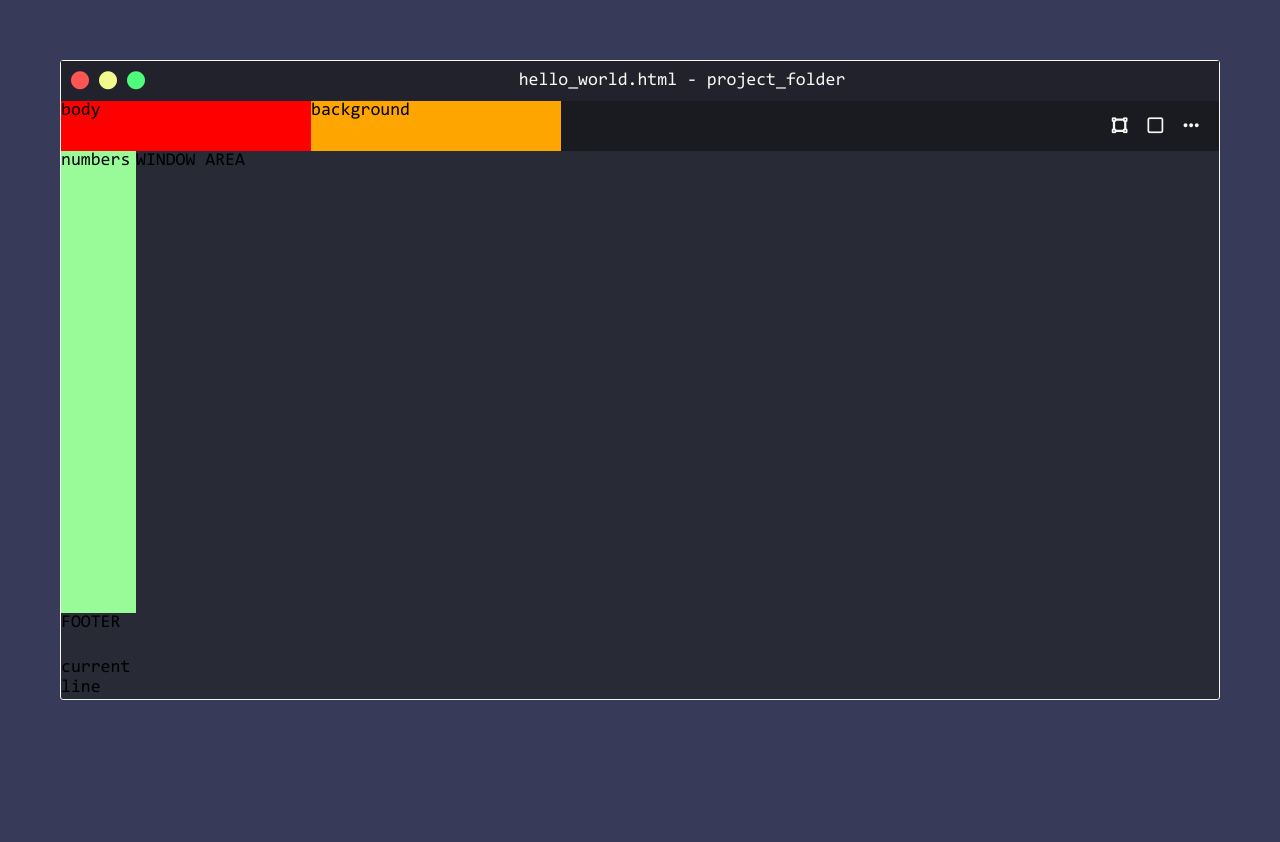
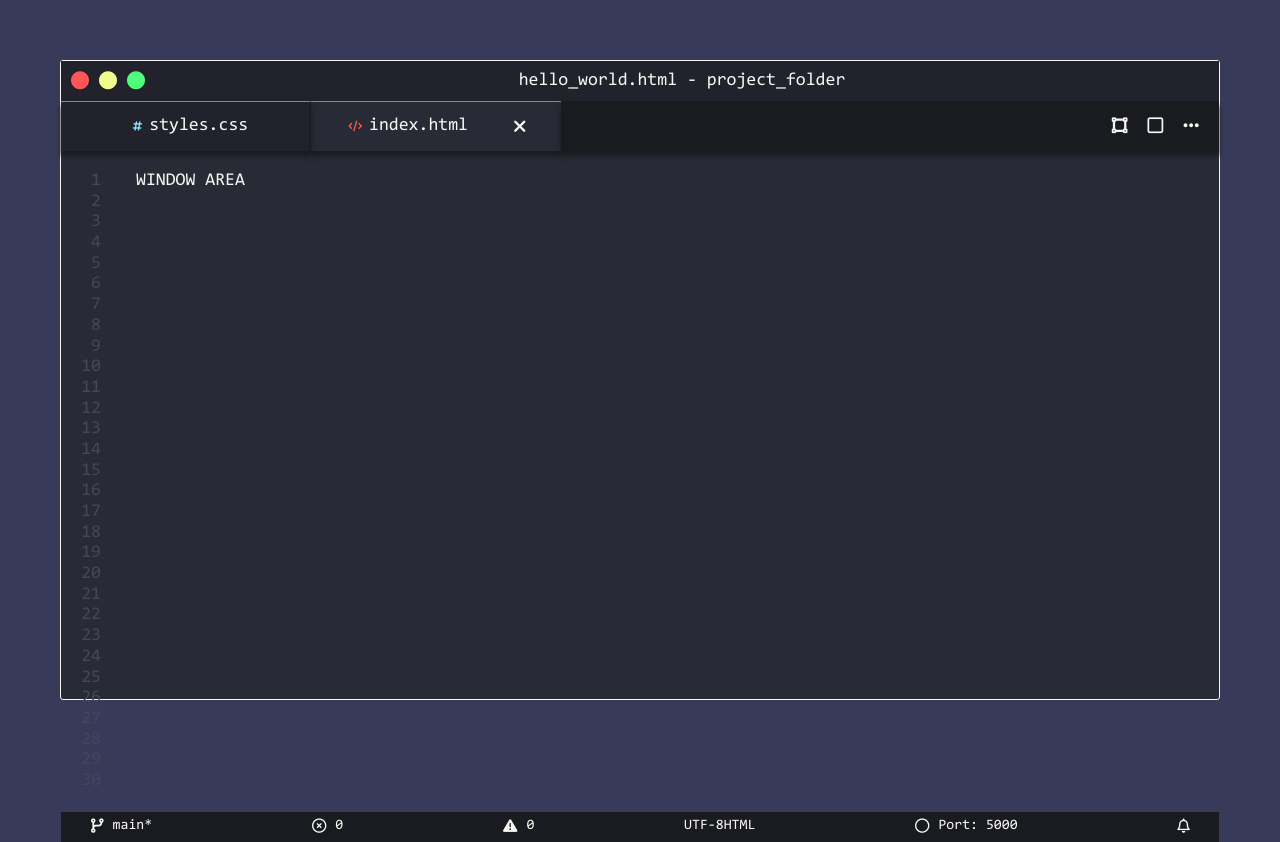
Before and after one commit to holjas/WhosAComputer, a plain HTML site: page index.html in a window 1280 px wide. Before the commit the page ends 800 px from the top, so only its background shows below. Drawn offline with nearby package versions, Linux system fonts and the light colour scheme.

Commit message:
looks awesome! :tada:

```diff
--- a/index.html
+++ b/index.html
@@ -23,9 +23,16 @@
           <p>hello_world.html - project_folder</p>
         </div>
 
-        <div class="tabOne">body</div>
-        <div class="tabTwo">background</div>
-        <div class="tabThree">current line</div>
+        <div class="tabOne flexDisplay">
+          <i class="fas fa-hashtag"></i>
+          <p>styles.css</p>
+        </div>
+
+        <div class="tabTwo flexDisplay">
+          <i class="fas fa-code"></i>
+          <p>index.html</p>
+          <i class="fas fa-times"></i>
+        </div>
 
         <div class="tabIcon flexDisplay">
           <i class="fas fa-vector-square"></i>
@@ -33,9 +40,66 @@
           <i class="fas fa-ellipsis-h"></i>
         </div>
 
-        <div class="lineNumber">numbers</div>
+        <div class="lineNumber">
+          <p>1</p>
+          <p>2</p>
+          <p>3</p>
+          <p>4</p>
+          <p>5</p>
+          <p>6</p>
+          <p>7</p>
+          <p>8</p>
+          <p>9</p>
+          <p>10</p>
+          <p>11</p>
+          <p>12</p>
+          <p>13</p>
+          <p>14</p>
+          <p>15</p>
+          <p>16</p>
+          <p>17</p>
+          <p>18</p>
+          <p>19</p>
+          <p>20</p>
+          <p>21</p>
+          <p>22</p>
+          <p>23</p>
+          <p>24</p>
+          <p>25</p>
+          <p>26</p>
+          <p>27</p>
+          <p>28</p>
+          <p>29</p>
+          <p>30</p>
+        </div>
+
         <div class="textWindow">WINDOW AREA</div>
-        <div class="footer">FOOTER</div>
+
+        <div class="footer flexDisplay">
+          <div class="flexDisplay">
+            <i class="fas fa-code-branch"></i>
+            <p>main*</p>
+          </div>
+          <div class="flexDisplay">
+            <i class="far fa-times-circle"></i>
+            <p>0</p>
+          </div>
+          <div class="flexDisplay">
+            <i class="fas fa-exclamation-triangle"></i>
+            <p>0</p>
+          </div>
+          <div class="flexDisplay">
+            <p>UTF-8</p>
+            <p>HTML</p>
+          </div>
+          <div class="flexDisplay">
+            <i class="far fa-circle"></i>
+            <p>Port: 5000</p>
+          </div>
+          <div class="flexDisplay">
+            <i class="far fa-bell"></i>
+          </div>
+        </div>
       </div>
     </section>
 
--- a/styles.css
+++ b/styles.css
@@ -127,6 +127,7 @@ i {
   flex-direction: row;
   justify-content: center;
   align-items: center;
+  color: var(--foreground);
 }
 section {
   height: 95vh;
@@ -138,8 +139,8 @@ section {
   border: 1px solid var(--foreground);
   border-radius: 3px;
   display: grid;
-  grid-template-columns: 75px 175px 250px 1fr;
-  grid-template-rows: 40px 50px 3.1fr 0.3fr;
+  grid-template-columns: 60px 190px 250px 1fr;
+  grid-template-rows: 40px 50px 4fr 30px;
   gap: 0px 0px;
   grid-template-areas:
     "fileName fileName fileName fileName"
@@ -153,7 +154,6 @@ section {
   background-color: var(--windowOutline);
   color: var(--foreground);
 }
-
 .fa-circle:nth-child(1) {
   color: var(--red);
 }
@@ -166,15 +166,34 @@ section {
 .fileName p {
   margin: 0 auto;
 }
-
+.tabOne i,
+.tabTwo i {
+  font-size: 0.6rem;
+  padding-right: 7px;
+}
+.tabOne i {
+  color: var(--cyan);
+}
+.tabTwo i:last-child {
+  color: var(--foreground);
+  font-size: 1rem;
+  margin-left: 35px;
+}
+.tabTwo i {
+  color: var(--red);
+}
 .tabOne {
   grid-area: tabOne;
-  background-color: red;
+  background-color: var(--windowOutline);
+  border-top: 1px solid var(--red);
+  border-right: 1px solid var(--black);
+  box-shadow: 0 5px 5px var(--black);
 }
 
 .tabTwo {
   grid-area: tabTwo;
-  background-color: orange;
+  border-top: 1px solid var(--red);
+  box-shadow: 0 5px 5px var(--black);
 }
 
 .tabIcon {
@@ -184,6 +203,7 @@ section {
   text-align: right;
   padding-right: 20px;
   background-color: var(--black);
+  box-shadow: 0 5px 5px var(--black);
 }
 .tabIcon i {
   padding-left: 20px;
@@ -191,13 +211,26 @@ section {
 
 .textWindow {
   grid-area: textWindow;
+  padding: 20px 15px;
 }
 .lineNumber {
+  padding: 20px;
+  text-align: right;
   grid-area: lineNumber;
-  background-color: palegreen;
+  color: var(--currentLine);
 }
 .footer {
   grid-area: footer;
+  background-color: var(--black);
+  padding: 0 20px;
+  justify-content: space-between;
+  font-size: 0.8rem;
+}
+.footer i,
+.footer .fa-circle {
+  font-size: 0.8rem;
+  padding-right: 9px;
+  color: var(--foreground);
 }
 
 .typed-cursor {
```
